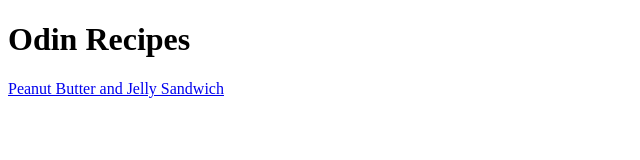
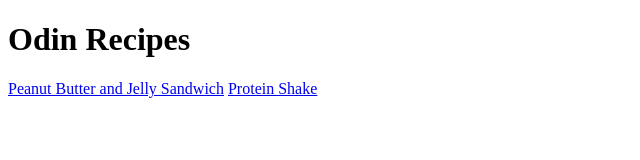
Before and after one commit to H0osier/odin-recipes, a plain HTML site: page index.html in a window 1280 px wide. Shown: the whole page, without its empty margins (0-640 px from the left). Drawn offline with Linux system fonts and the light colour scheme.

Commit message:
Add link to protein shake page

```diff
--- a/index.html
+++ b/index.html
@@ -8,5 +8,6 @@
 <body>
     <h1>Odin Recipes</h1>
     <a href="recipes/pbj.html">Peanut Butter and Jelly Sandwich</a>
+    <a href="recipes/proteinshake.html"> Protein Shake</a>
 </body>
 </html>
```
